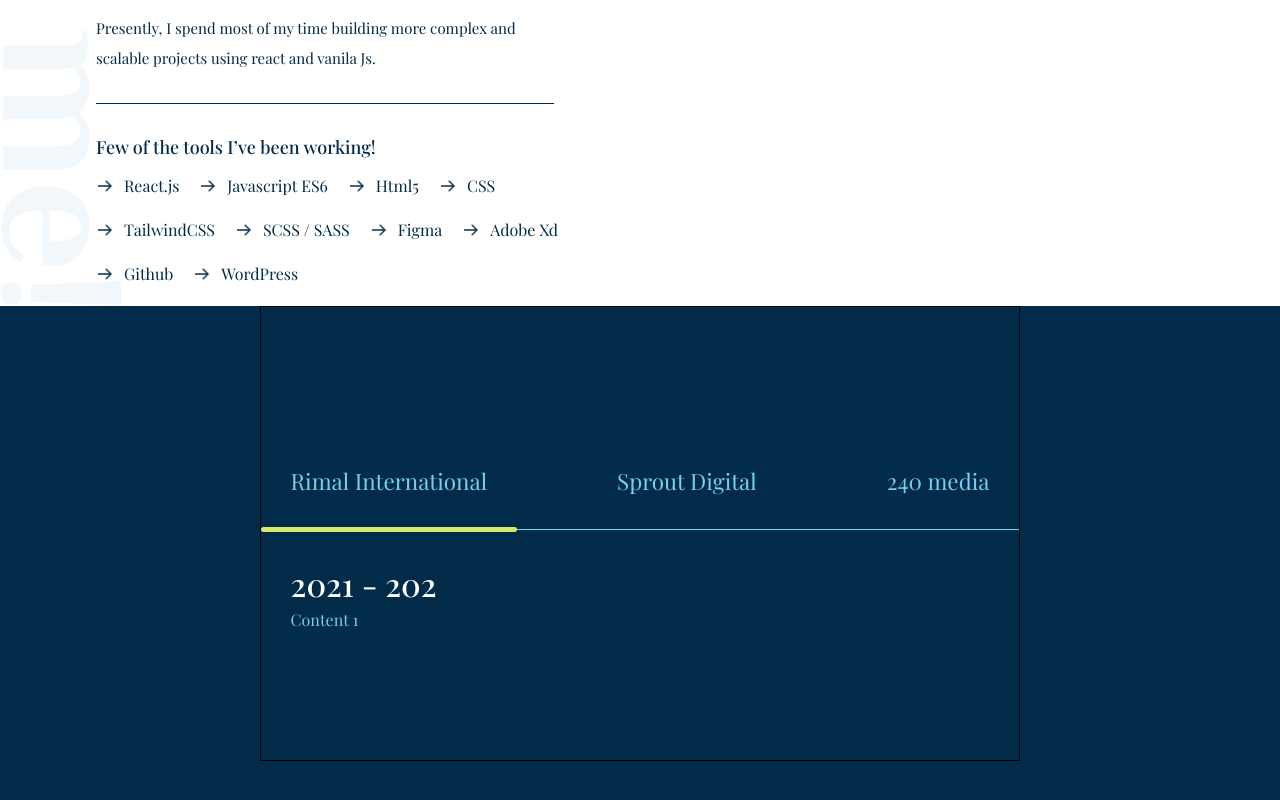
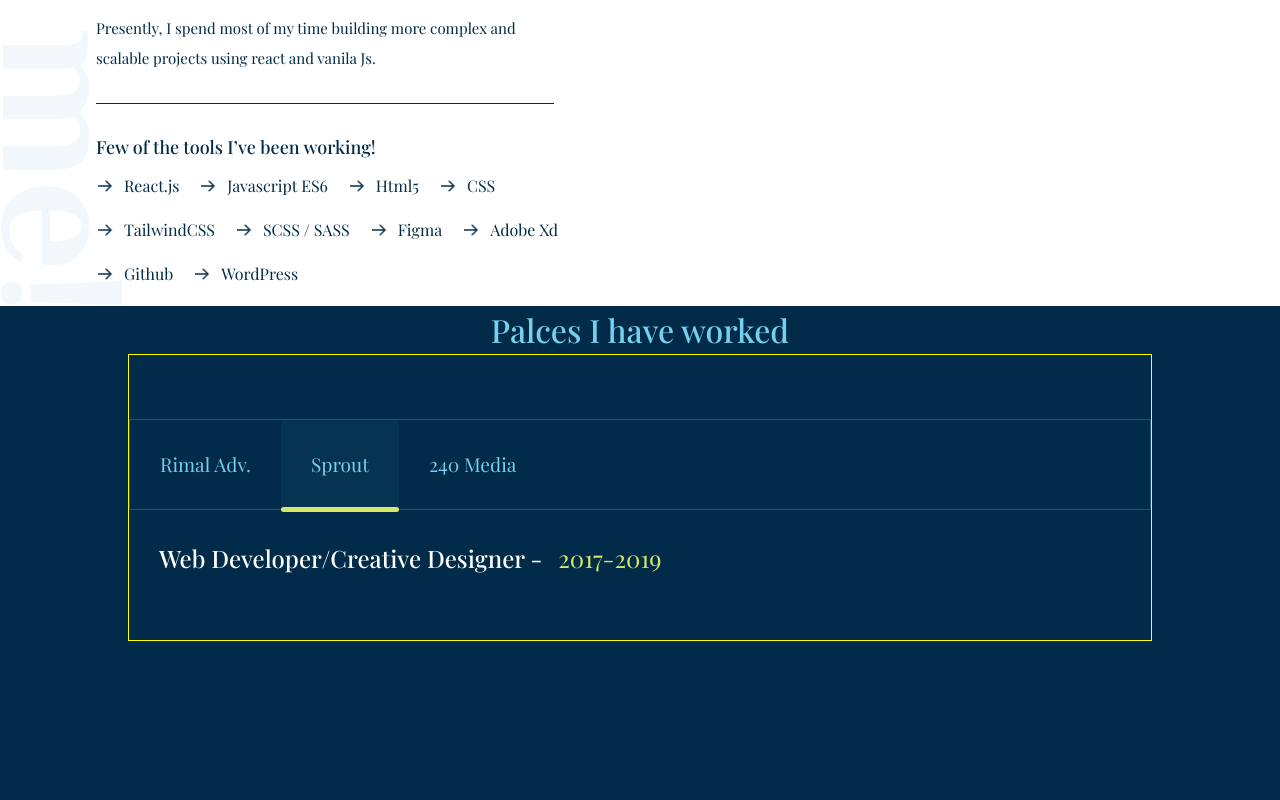
Before and after one commit to Teewaii/portfolio2, a React (Create React App) app in the folder portfolio2/: page / in a window 1280 px wide. Shown: the part 1336-2136 px from the top of the page. Built offline with nearby package versions, Linux system fonts and the light colour scheme; the HTML template or start-up script is replaced by a standard one; a web font is replaced by a local one.

Commit message:
Last office Commit

```diff
--- a/portfolio2/src/components/experience/Experience.jsx
+++ b/portfolio2/src/components/experience/Experience.jsx
@@ -1,38 +1,121 @@
 import React, { useState } from 'react'
 import hd from '../../img/shot.svg'
-
+import work from '../experience/work.json';
 export default function Experience() {
   const [exp, setExp] = useState(1);
 
   function activeTab(index) {
+    if (exp === index) {
+      return setExp(1)
+    }
     setExp(index)
   }
+
   return (
     <section className="experience h-[90vh] bg-primary  flex flex-col items-center ">
-      <div className="experience-wrapper border py-[8rem]">
-        <div className='tabs-head  flex gap-[70px] justify-center text-[1.4rem] text-secondary
-        border-b
-        '>
-          <div className="tab after:rounded-[5px] p-[30px] relative  after:absolute after:bg-green after:left-0 after:right-0 after:bottom-[-3px]
-          after:top-[98%]
-          cursor-pointer">Rimal International</div>
-          <div className="tab  p-[30px] cursor-pointer">Sprout Digital</div>
-          <div className="tab  p-[30px] cursor-pointer">240 media</div>
-        </div>
-        <div className="tab-contents">
-          <div className="content text-left ml-[30px] pt-[30px]">
-            <h1 className='text-[white]'>2021 - 202</h1>
-            <p className='text-secondary'>Content 1</p>
+      <h1 className='text-secondary'>Palces I have worked</h1>
+     <div className="experience-wrapper py-[4rem] border border-[yellow] flex flex-col w-[80%] ">
+
+      <div className='tabs-head  text-[1.4rem] text-secondary
+        border-b flex   border-opacity-25 border-secondary border
+        '     >
+       {
+       work.map((work,index) =>{
+          return(
+
+<div  className={exp === index ?"after:rounded-[5px] p-[30px] relative bg-secondary bg-opacity-[.05]  after:absolute after:bg-green after:left-0 after:right-0 after:bottom-[-3px] after:top-[98%] text-[1.2rem] cursor-pointer":"tab  p-[30px] cursor-pointer text-[1.2rem]"}
+         onClick={() => activeTab(index)} key={index}
+          >{work.company}</div>
+
+         )
+
+})
+}
+</div>
+
+
+ <div className="tab-contents">
+ {
+       work.map((work,index) =>{
+          return(
+
+          <div className={exp === index ? "content text-left ml-[30px] pt-[30px]" : "tab hidden"}
+            onClick={() => activeTab(index)} key={index} >
+            <div className="top flex items-center gap-4">
+            <h1 className='text-[white] text-[1.5rem]'>{work.title}</h1>
+            <h2 className='text-[1.5rem] text-green'>{work.year}</h2>
+            </div>
+            <ul>
+            <li className='text-secondary'>{work.desc[0,1]}</li>
+            </ul>
           </div>
 
-          <div className={exp === 2 ? "after:rounded-[5px] p-[30px] relative  after:absolute after:bg-green after:left-0 after:right-0 after:bottom-[-3px] after:top-[98%]   cursor-pointer" : "tab hidden"}
-            onClick={() => activeTab(2)}>
-            <h1 className='text-[white]'>2019 - 2021</h1>
-            <p className='text-secondary'>Content 1</p>
-          </div>
+         )
 
-        </div>
-      </div>
+})
+}
+</div>
+
+
+
+
+
+
+
+
+
+
+</div>
+
+
     </section>
   )
 }
+
+
+
+
+
+
+
+
+
+
+
+
+
+
+
+
+
+
+
+
+
+// <div className='tabs-head  flex gap-[70px] justify-center text-[1.4rem] text-secondary
+// border-b
+// '>
+//   <div className={exp === 1 ?"after:rounded-[5px] p-[30px] relative  after:absolute after:bg-green after:left-0 after:right-0 after:bottom-[-3px] after:top-[98%]":"tab  p-[30px] cursor-pointer text-[1.2rem]"}
+//     onClick={() => activeTab(1)}
+//   >Rimal International</div>
+
+//   <div className={exp === 2 ?"after:rounded-[5px] p-[30px] relative  after:absolute after:bg-green after:left-0 after:right-0 after:bottom-[-3px] after:top-[98%]":"tab  p-[30px] cursor-pointer text-[1.2rem]"}
+//     onClick={() => activeTab(2)}
+//   >Sprout Digital</div>
+
+//   <div className="tab  p-[30px] cursor-pointer text-[1.2rem]">240 media</div>
+// </div>
+// <div className="tab-contents">
+//   <div className={exp === 2 ? "content text-left ml-[30px] pt-[30px]" : "tab hidden"}
+//     onClick={() => activeTab(2)}>
+//     <h1 className='text-[white]'>2021 - 202</h1>
+//     <p className='text-secondary'>Content 1</p>
+//   </div>
+
+//   <div className={exp === 1 ? "content text-left ml-[30px] pt-[30px]" : "tab hidden"}
+//     onClick={() => activeTab(1)}>
+//     <h1 className='text-[white]'>2019 - 2021</h1>
+//     <p className='text-secondary'>Content 1</p>
+//   </div>
+
+// </div>
--- a/portfolio2/src/components/experience/work.json
+++ b/portfolio2/src/components/experience/work.json
@@ -0,0 +1,24 @@
+[
+
+
+    {"id":1,
+      "company":"Rimal Adv.",
+      "title":"Creative Designer - ",
+      "year":"2020-2023",
+      "desc":["Consult with clients to establish the overall look of their project","Establish guidelines for illustrators, fonts, colours and images"]
+    },
+
+    {"id":2,
+      "company":"Sprout",
+      "title":"Web Developer/Creative Designer - ",
+      "year":"2017-2019",
+      "desc":[]
+    },
+
+    {"id":3,
+      "company":"240 Media",
+      "title":"Graphic designer/Web developer - ",
+      "year":"2015-2017",
+      "desc":[]
+    }
+]
```
